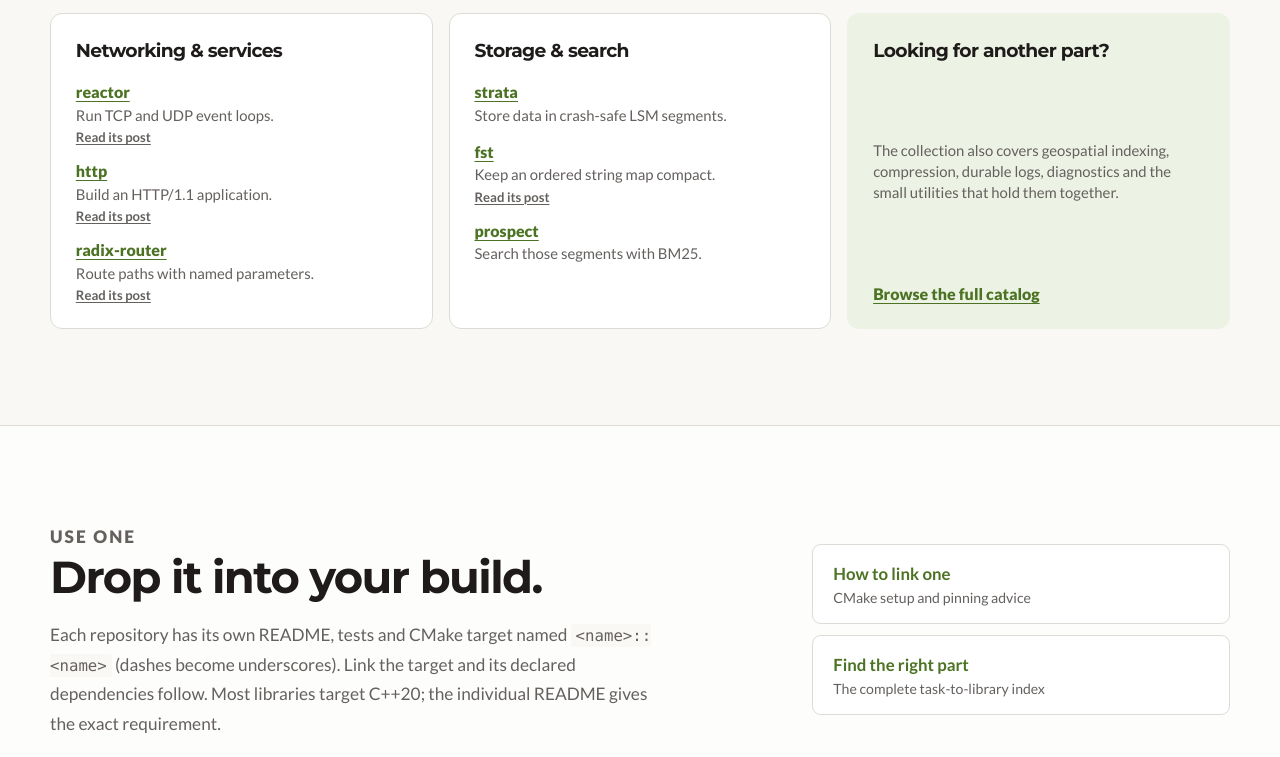
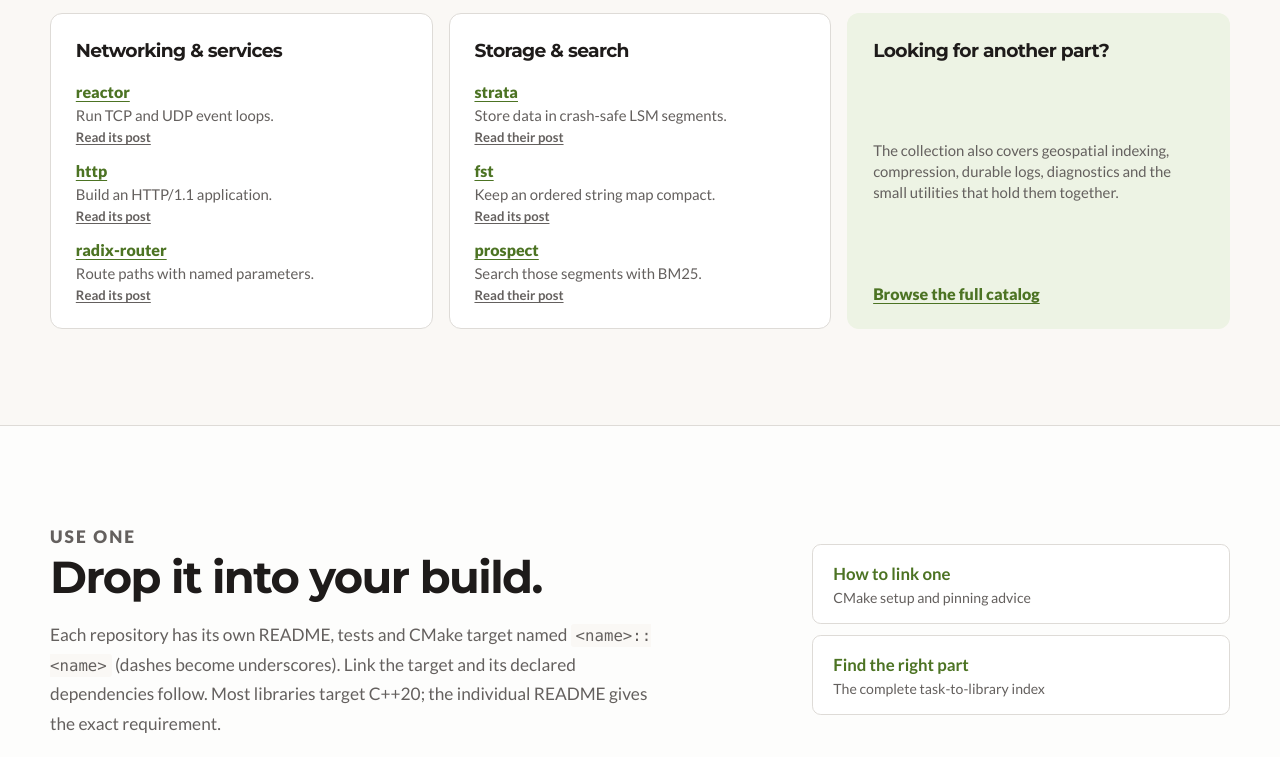
Before and after one commit to Kronuz/cpp-libraries, a plain HTML site: page site/index.html in a window 1280 px wide. Shown: the part 1403-2160 px from the top of the page. Drawn offline with Linux system fonts and the light colour scheme.

Commit message:
Link storage and search posts from Familiars
Add the joint strata and prospect article to both library entries so
readers can move from the catalog to the shared design story.

```diff
--- a/site/index.html
+++ b/site/index.html
@@ -115,9 +115,9 @@
           <section class="library-group" aria-labelledby="storage-title">
             <h3 id="storage-title">Storage &amp; search</h3>
             <ul>
-              <li><a href="https://github.com/Kronuz/strata">strata</a><span>Store data in crash-safe LSM segments.</span></li>
+              <li><a href="https://github.com/Kronuz/strata">strata</a><span>Store data in crash-safe LSM segments.</span><a class="post-link" href="https://kronuz.github.io/blog/strata-prospect/">Read their post</a></li>
               <li><a href="https://github.com/Kronuz/fst">fst</a><span>Keep an ordered string map compact.</span><a class="post-link" href="https://kronuz.github.io/blog/fst/">Read its post</a></li>
-              <li><a href="https://github.com/Kronuz/prospect">prospect</a><span>Search those segments with BM25.</span></li>
+              <li><a href="https://github.com/Kronuz/prospect">prospect</a><span>Search those segments with BM25.</span><a class="post-link" href="https://kronuz.github.io/blog/strata-prospect/">Read their post</a></li>
             </ul>
           </section>
           <section class="library-group all-libraries" aria-labelledby="all-title">
```
